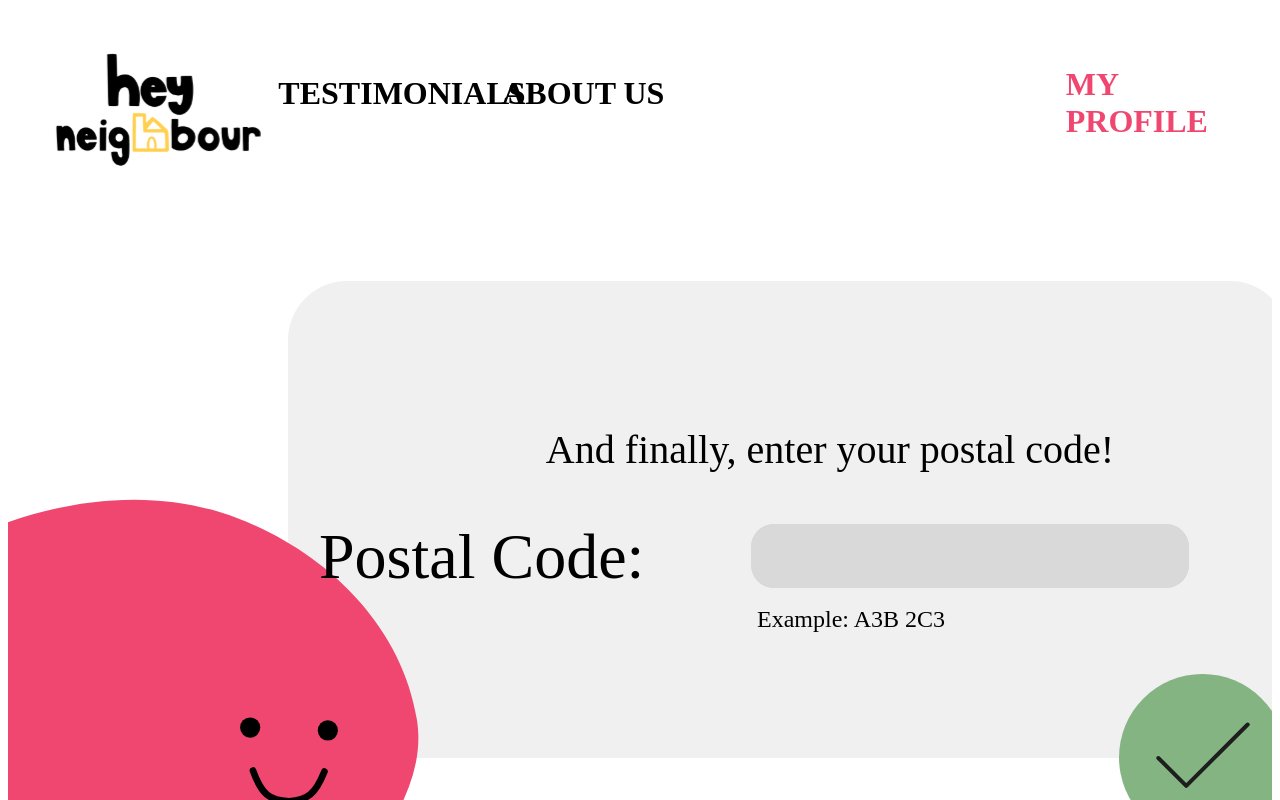
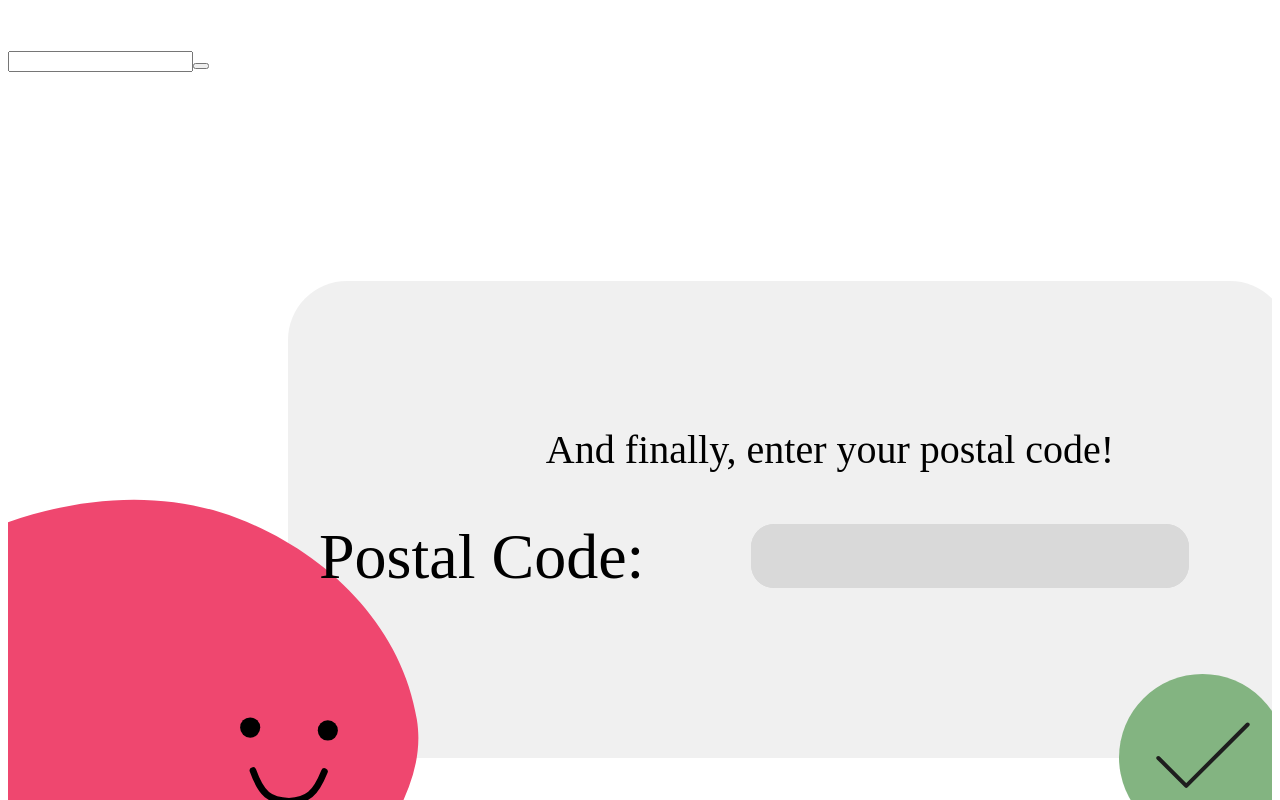
Before and after one commit to hakkd/HeyNeighbour, a Next.js app in the folder heyneighbour/: page /SignUpFour in a window 1280 px wide. Shown: the top 800 px of the page. Built offline with nearby package versions, Linux system fonts and the light colour scheme.

Commit message:
steps 1-4 working

```diff
--- a/heyneighbour/src/pages/SignUpFour.jsx
+++ b/heyneighbour/src/pages/SignUpFour.jsx
@@ -1,11 +1,42 @@
-import { useCallback } from 'react';
+import { useState } from 'react';
 import styles from '../app/cssFiles/signUpFour.module.css';
 import Link from 'next/link'
+import { useSearchParams, useRouter } from 'next/navigation';
 
-const SignUpFour = () => {
+export default function SignUpFour () {
+  const params = useSearchParams();
+  const email = params.get('email');
+  const phoneNumber = params.get('phoneNumber');
+  const password = params.get('password');
+  const router = useRouter();
+  const [postalCode, setPostalCode] = useState('');
 
-  const onComponentClick = useCallback(() => {
-  }, []);
+  const handlePostalCodeChange = (e) => {
+    setPostalCode(e.target.value);
+  };
+
+  async function handleSubmit(e) {
+    e.preventDefault();
+
+    try {
+      const response = await fetch('/api/users', {
+      method: 'POST',
+      headers: {
+        'Content-Type': 'application/json',
+      },
+      body: JSON.stringify({ email, phoneNumber, password, postalCode }),
+      });
+      const data = await response.json();
+      console.log('Success:', data);
+    } catch (error) {
+      console.error('Error:', error);
+    }
+
+    router.push({
+      pathname: '/Done', // Replace with your next page path
+      query: { email, phoneNumber, password, postalCode },
+    });
+  };
 
   return (
     <div className={styles.signupfour}>
@@ -17,25 +48,19 @@ const SignUpFour = () => {
         <img className={styles.faceLIcon} alt="" src="Face L.svg" />
       </div>
       <div className={styles.postalCode}>Postal Code:</div>
+      <input
+        type="text"
+        value={postalCode}
+        onChange={handlePostalCodeChange}
+        className={styles.postalCodeInput}
+      />
       <div className={styles.andFinallyEnter}>And finally, enter your postal code!</div>
       <img className={styles.signupfourChild} alt="" src="Group 8.svg" />
-      <Link href="/Done">
-      <img className={styles.component5Icon} alt="" src="../assets/component5.svg" onClick={onComponentClick} />
-      </Link>
+      <button onClick={handleSubmit} className={styles.submitButton}>
+        <img className={styles.component5Icon} alt="" src="../assets/component5.svg" />
+      </button>
       <div className={styles.signupfourItem} />
       <div className={styles.signupfourItem} />
-      <div className={styles.exampleA3b2c3}>Example: A3B 2C3</div>
-      <div className={styles.component16}>
-      <Link href="/LandingPage">
-        <img className={styles.textLogo} alt="" src={`../assets/logo.svg`} />
-        </Link>
-        <div className={styles.testimonials} onClick={onComponentClick}>TESTIMONIALS</div>
-        <div className={styles.aboutUs} onClick={onComponentClick}>ABOUT US</div>
-        <div className={styles.myProfile} onClick={onComponentClick}>MY PROFILE</div>
-      </div>
-      {/* Commit to git */}
     </div>
   );
 };
-
-export default SignUpFour;
--- a/heyneighbour/src/pages/api/users.js
+++ b/heyneighbour/src/pages/api/users.js
@@ -7,8 +7,8 @@ export default async function handler(req, res) {
     const users = await db.all('SELECT * FROM users');
     res.status(200).json(users);
   } else if (req.method === 'POST') {
-    const { name, email, postalcode, usertype} = req.body;
-    await db.run('INSERT INTO users (name, email, postalcode) VALUES (?, ?, ?)', [name, email, postalcode]);
+    const { name, email, postalcode, phonenumber, usertype} = req.body;
+    await db.run('INSERT INTO users (name, email, postalcode, phoneNumber) VALUES (?, ?, ?, ?)', [name, email, postalcode, phonenumber]);
     await db.run('INSERT INTO userTypes (userId, type) VALUES ((SELECT id FROM users WHERE email = ?), ?)', [email, usertype]);
     res.status(201).json({ message: 'User added' });
   } else {
```
Also changed, not shown: heyneighbour/database/init.js (+7 -7 lines), 1 other file (tests, documents, lock files or other folders).
